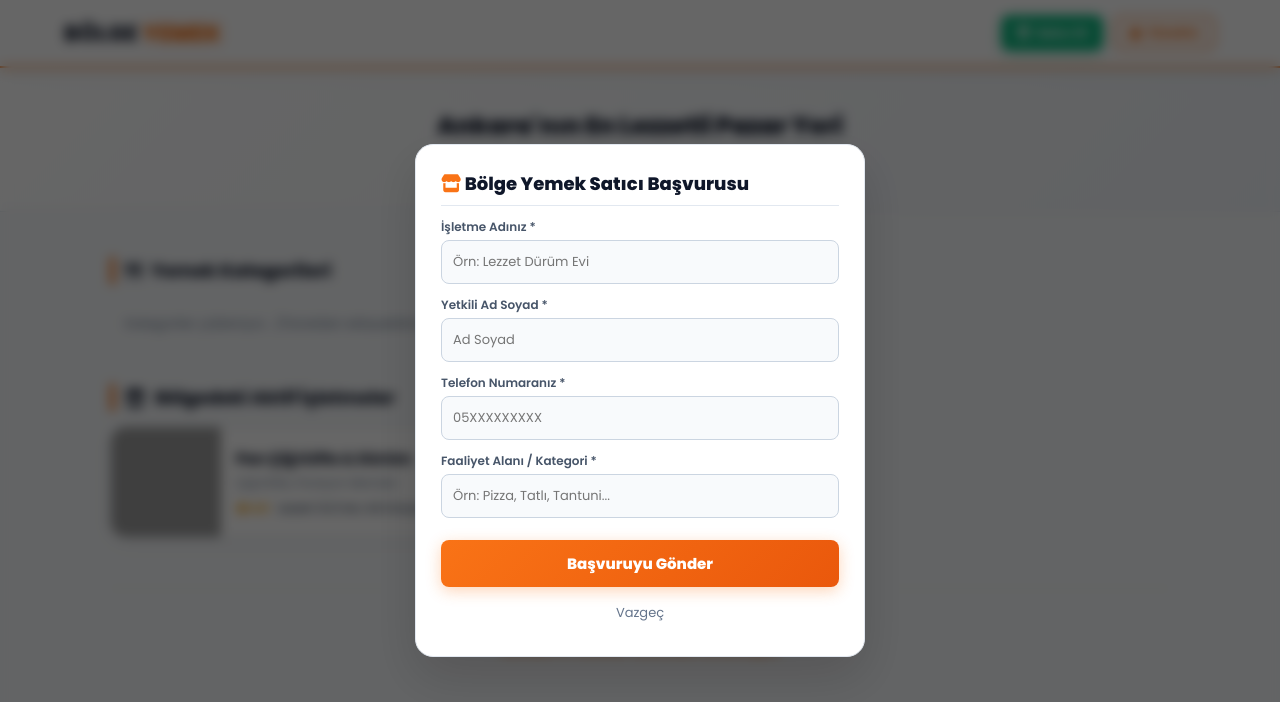
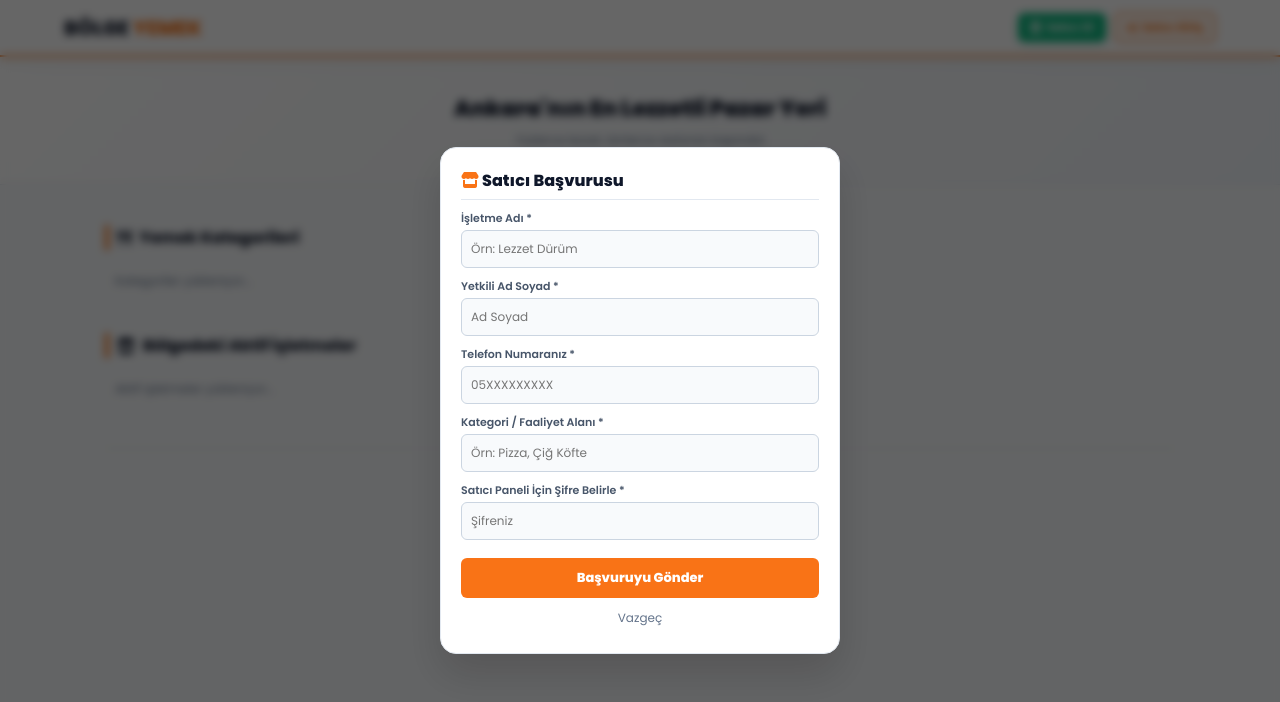
Before and after one commit to mustafatan06/bolge-yemek-web, an Electron app: page index.html in a window 1280 px wide. Both pictures are taken after a click on the button "Satıcı Ol". Drawn offline with Linux system fonts and the light colour scheme; no server answers; grey boxes are pictures that could not be loaded.

Commit message:
Ana sayfadan yonetim butonu tamamen kaldirildi,musteriler sadece satici ol ve giris butonlarini gorecek

```diff
--- a/index.html
+++ b/index.html
@@ -10,56 +10,55 @@
         * { box-sizing: border-box; margin: 0; padding: 0; font-family: 'Poppins', sans-serif; }
         body { background: #f8fafc; color: #1e293b; padding-bottom: 50px; overflow-x: hidden; }
 
-        header { background: #ffffff; border-bottom: 2px solid #f97316; padding: 15px 5%; display: flex; justify-content: space-between; align-items: center; position: sticky; top: 0; z-index: 1000; box-shadow: 0 4px 20px rgba(0,0,0,0.05); }
-        .logo { font-size: 22px; font-weight: 800; text-decoration: none; text-transform: uppercase; letter-spacing: 0.5px; }
+        header { background: #ffffff; border-bottom: 2px solid #f97316; padding: 12px 5%; display: flex; justify-content: space-between; align-items: center; position: sticky; top: 0; z-index: 1000; box-shadow: 0 4px 20px rgba(0,0,0,0.05); }
+        .logo { font-size: 20px; font-weight: 800; text-decoration: none; text-transform: uppercase; }
         .logo .bolge { color: #0f172a; }
-        .logo .yemek { color: #f97316; text-shadow: 0 0 15px rgba(249,115,22,0.3); }
+        .logo .yemek { color: #f97316; }
 
-        .header-buttons { display: flex; gap: 10px; }
-        .satici-ol-btn { background: #10b981; color: white; border: none; padding: 8px 16px; border-radius: 8px; font-size: 12px; font-weight: 700; cursor: pointer; display: flex; align-items: center; gap: 6px; transition: 0.3s; box-shadow: 0 4px 15px rgba(16,185,129,0.2); }
+        .header-buttons { display: flex; gap: 8px; align-items: center; }
+        .btn-small { padding: 6px 12px; border-radius: 6px; font-size: 11px; font-weight: 700; cursor: pointer; display: flex; align-items: center; gap: 5px; text-decoration: none; transition: 0.3s; white-space: nowrap; }
+        .satici-ol-btn { background: #10b981; color: white; border: none; box-shadow: 0 2px 10px rgba(16,185,129,0.2); }
         .satici-ol-btn:hover { background: #059669; }
-        .panel-giris-btn { background: rgba(249,115,22,0.1); border: 1px solid #f97316; color: #f97316; padding: 8px 16px; border-radius: 8px; font-size: 12px; font-weight: 700; text-decoration: none; display: flex; align-items: center; gap: 6px; transition: 0.3s; }
-        .panel-giris-btn:hover { background: #f97316; color: #fff; }
+        .satici-giris-btn { background: rgba(249,115,22,0.1); border: 1px solid #f97316; color: #f97316; }
+        .satici-giris-btn:hover { background: #f97316; color: #fff; }
 
-        .hero-section { background: linear-gradient(135deg, #ffffff, #f1f5f9); border-bottom: 1px solid #e2e8f0; padding: 40px 20px; text-align: center; }
-        .hero-section h1 { font-size: 24px; font-weight: 900; color: #0f172a; margin-bottom: 8px; }
-        .hero-section p { font-size: 13px; color: #64748b; margin-bottom: 0px; }
+        .hero-section { background: linear-gradient(135deg, #ffffff, #f1f5f9); border-bottom: 1px solid #e2e8f0; padding: 35px 20px; text-align: center; }
+        .hero-section h1 { font-size: 22px; font-weight: 900; color: #0f172a; margin-bottom: 6px; }
+        .hero-section p { font-size: 12px; color: #64748b; }
 
-        .container { max-width: 1100px; margin: 0 auto; padding: 20px; }
+        .container { max-width: 1100px; margin: 0 auto; padding: 15px; }
+        .section-title { font-size: 16px; font-weight: 800; color: #0f172a; margin: 25px 0 12px 0; border-left: 4px solid #f97316; padding-left: 8px; display: flex; align-items: center; gap: 8px; }
 
-        .section-title { font-size: 18px; font-weight: 800; color: #0f172a; margin: 25px 0 15px 0; border-left: 5px solid #f97316; padding-left: 10px; display: flex; align-items: center; gap: 10px; }
-
-        /* YEMEKSEPETİ TARZI YATAY KAYDIRMALI KATEGORİLER (HORIZONTAL SCROLL) */
-        .categories-slider { display: flex; gap: 15px; overflow-x: auto; padding-bottom: 10px; scrollbar-width: none; -ms-overflow-style: none; }
+        .categories-slider { display: flex; gap: 12px; overflow-x: auto; padding-bottom: 8px; scrollbar-width: none; }
         .categories-slider::-webkit-scrollbar { display: none; }
 
-        .category-card { min-width: 120px; width: 120px; background: #ffffff; border-radius: 14px; overflow: hidden; border: 1px solid #e2e8f0; text-decoration: none; transition: 0.3s; display: flex; flex-direction: column; flex-shrink: 0; box-shadow: 0 4px 15px rgba(0,0,0,0.03); }
-        .category-card:hover { border-color: #f97316; transform: translateY(-3px); box-shadow: 0 8px 25px rgba(249,115,22,0.12); }
-        .cat-img { width: 100%; height: 95px; object-fit: cover; border-bottom: 2px solid #f97316; }
-        .cat-body { padding: 10px; text-align: center; }
-        .cat-body h3 { font-size: 12px; font-weight: 700; color: #0f172a; margin-bottom: 2px; white-space: nowrap; overflow: hidden; text-overflow: ellipsis; }
-        .cat-body span { font-size: 10px; color: #64748b; font-weight: 600; }
+        .category-card { min-width: 110px; width: 110px; background: #ffffff; border-radius: 12px; overflow: hidden; border: 1px solid #e2e8f0; text-decoration: none; transition: 0.3s; display: flex; flex-direction: column; flex-shrink: 0; box-shadow: 0 4px 15px rgba(0,0,0,0.03); }
+        .category-card:hover { border-color: #f97316; transform: translateY(-3px); }
+        .cat-img { width: 100%; height: 85px; object-fit: cover; border-bottom: 2px solid #f97316; background: #f1f5f9; }
+        .cat-body { padding: 8px; text-align: center; }
+        .cat-body h3 { font-size: 11px; font-weight: 700; color: #0f172a; margin-bottom: 2px; white-space: nowrap; overflow: hidden; text-overflow: ellipsis; }
+        .cat-body span { font-size: 9px; color: #64748b; font-weight: 600; }
 
-        .restaurants-grid { display: grid; grid-template-columns: 1fr; gap: 15px; }
-        @media(min-width: 768px) { .restaurants-grid { grid-template-columns: repeat(2, 1fr); gap: 20px; } }
-        .restaurant-card { background: #ffffff; border-radius: 16px; border: 1px solid #e2e8f0; display: flex; overflow: hidden; text-decoration: none; transition: 0.3s; box-shadow: 0 5px 20px rgba(0,0,0,0.04); }
-        .restaurant-card:hover { border-color: #f97316; transform: translateY(-3px); box-shadow: 0 10px 30px rgba(249,115,22,0.12); }
-        .rest-logo { width: 110px; height: 110px; object-fit: cover; background: #f1f5f9; }
-        .rest-info { padding: 15px; display: flex; flex-direction: column; justify-content: center; }
-        .rest-info h4 { font-size: 15px; color: #0f172a; font-weight: 800; margin-bottom: 4px; }
-        .rest-info p { font-size: 12px; color: #64748b; margin-bottom: 8px; }
-        .rest-puanlar { display: flex; gap: 10px; font-size: 11px; color: #475569; font-weight: 600; }
+        .restaurants-grid { display: grid; grid-template-columns: 1fr; gap: 12px; }
+        @media(min-width: 768px) { .restaurants-grid { grid-template-columns: repeat(2, 1fr); gap: 15px; } }
+        .restaurant-card { background: #ffffff; border-radius: 14px; border: 1px solid #e2e8f0; display: flex; overflow: hidden; text-decoration: none; transition: 0.3s; box-shadow: 0 4px 15px rgba(0,0,0,0.03); }
+        .restaurant-card:hover { border-color: #f97316; transform: translateY(-2px); }
+        .rest-logo { width: 100px; height: 100px; object-fit: cover; background: #f1f5f9; }
+        .rest-info { padding: 12px; display: flex; flex-direction: column; justify-content: center; }
+        .rest-info h4 { font-size: 14px; color: #0f172a; font-weight: 800; margin-bottom: 3px; }
+        .rest-info p { font-size: 11px; color: #64748b; margin-bottom: 6px; }
+        .rest-puanlar { display: flex; gap: 8px; font-size: 10px; color: #475569; font-weight: 600; }
         .rest-puanlar span { color: #f59e0b; font-weight: 800; }
 
-        .modal { display: none; position: fixed; top: 0; left: 0; width: 100%; height: 100%; background: rgba(0,0,0,0.6); backdrop-filter: blur(6px); justify-content: center; align-items: center; z-index: 10000; padding: 15px; }
-        .modal-content { background: #ffffff; padding: 25px; border-radius: 18px; width: 100%; max-width: 450px; border: 1px solid #e2e8f0; box-shadow: 0 20px 50px rgba(0,0,0,0.15); }
-        .form-group { margin-bottom: 12px; text-align: left; }
-        .form-group label { display: block; font-size: 12px; color: #475569; margin-bottom: 4px; font-weight: 600; }
-        .form-group input, .form-group textarea { width: 100%; padding: 11px; background: #f8fafc; border: 1px solid #cbd5e1; border-radius: 8px; color: #0f172a; font-size: 13px; outline: none; }
+        .modal { display: none; position: fixed; top: 0; left: 0; width: 100%; height: 100%; background: rgba(0,0,0,0.6); backdrop-filter: blur(4px); justify-content: center; align-items: center; z-index: 10000; padding: 15px; }
+        .modal-content { background: #ffffff; padding: 20px; border-radius: 16px; width: 100%; max-width: 400px; border: 1px solid #e2e8f0; box-shadow: 0 20px 40px rgba(0,0,0,0.15); }
+        .form-group { margin-bottom: 10px; text-align: left; }
+        .form-group label { display: block; font-size: 11px; color: #475569; margin-bottom: 3px; font-weight: 600; }
+        .form-group input { width: 100%; padding: 9px; background: #f8fafc; border: 1px solid #cbd5e1; border-radius: 6px; color: #0f172a; font-size: 12px; outline: none; }
         .form-group input:focus { border-color: #f97316; }
 
-        .footer { text-align: center; margin-top: 50px; padding: 30px 0; border-top: 1px solid #e2e8f0; font-size: 12px; color: #64748b; }
-        .footer span { color: #f97316; font-weight: 700; display: inline-block; margin-top: 4px; }
+        .footer { text-align: center; margin-top: 40px; padding: 20px 0; border-top: 1px solid #e2e8f0; font-size: 11px; color: #64748b; }
+        .footer span { color: #f97316; font-weight: 700; display: inline-block; margin-top: 3px; }
     </style>
 </head>
 <body>
@@ -67,8 +66,8 @@
     <header>
         <a href="index.html" class="logo"><span class="bolge">Bölge</span> <span class="yemek">Yemek</span></a>
         <div class="header-buttons">
-            <button type="button" class="satici-ol-btn" onclick="document.getElementById('saticiModal').style.display='flex'"><i class="fa-solid fa-store"></i> Satıcı Ol</button>
-            <a href="panel.html" class="panel-giris-btn"><i class="fa-solid fa-lock"></i> Yönetim</a>
+            <button type="button" class="btn-small satici-ol-btn" onclick="document.getElementById('saticiModal').style.display='flex'"><i class="fa-solid fa-store"></i> Satıcı Ol</button>
+            <a href="satici-giris.html" class="btn-small satici-giris-btn"><i class="fa-solid fa-right-to-bracket"></i> Satıcı Giriş</a>
         </div>
     </header>
 
@@ -78,27 +77,14 @@
     </div>
 
     <div class="container">
-        <!-- DİNAMİK YEMEK KATEGORİLERİ (YATAY KAYDIRMALI) -->
         <h3 class="section-title"><i class="fa-solid fa-utensils"></i> Yemek Kategorileri</h3>
         <div class="categories-slider" id="dynamicCategories">
-            <div style="padding: 15px; color: #64748b; font-size: 13px;">Kategoriler yükleniyor... (Panelden ekleyebilirsiniz)</div>
+            <div style="padding: 10px; color: #64748b; font-size: 12px;">Kategoriler yükleniyor...</div>
         </div>
 
-        <!-- BÖLGEDEKİ AKTİF İŞLETMELER -->
         <h3 class="section-title"><i class="fa-solid fa-store"></i> Bölgedeki Aktif İşletmeler</h3>
         <div class="restaurants-grid" id="dynamicRestaurants">
-            <!-- Onaylanan satıcılar buraya otomatik düşecek -->
-            <a href="isletme.html?dukkan=Pan Cig Kofte" class="restaurant-card">
-                <img src="https://i.imgur.com/7y4aCVb.jpg" alt="Pan Çiğ Köfte" class="rest-logo">
-                <div class="rest-info">
-                    <h4>Pan Çiğ Köfte & Dürüm</h4>
-                    <p>Çiğ Köfte, Porsiyon Menüler</p>
-                    <div class="rest-puanlar">
-                        <span><i class="fa-solid fa-star"></i> 4.9</span>
-                        <text>Lezzet: 5.0 | Hız: 4.8 | Kurye: 4.9</text>
-                    </div>
-                </div>
-            </a>
+            <div style="padding: 10px; color: #64748b; font-size: 12px;">Aktif işletmeler yükleniyor...</div>
         </div>
 
         <div class="footer">
@@ -107,32 +93,19 @@
         </div>
     </div>
 
-    <!-- SATICI OL BAŞVURU MODALI -->
     <div id="saticiModal" class="modal">
         <div class="modal-content">
-            <h3 style="color:#0f172a; font-size:18px; font-weight:800; margin-bottom:12px; border-bottom:1px solid #e2e8f0; padding-bottom:8px;"><i class="fa-solid fa-store" style="color:#f97316;"></i> Bölge Yemek Satıcı Başvurusu</h3>
-            <div class="form-group">
-                <label>İşletme Adınız *</label>
-                <input type="text" id="basvuruIsletme" placeholder="Örn: Lezzet Dürüm Evi">
-            </div>
-            <div class="form-group">
-                <label>Yetkili Ad Soyad *</label>
-                <input type="text" id="basvuruYetkili" placeholder="Ad Soyad">
-            </div>
-            <div class="form-group">
-                <label>Telefon Numaranız *</label>
-                <input type="tel" id="basvuruTel" placeholder="05XXXXXXXXX">
-            </div>
-            <div class="form-group">
-                <label>Faaliyet Alanı / Kategori *</label>
-                <input type="text" id="basvuruKategori" placeholder="Örn: Pizza, Tatlı, Tantuni...">
-            </div>
-            <button type="button" onclick="saticiBasvuruGonder()" style="width:100%; background:linear-gradient(135deg, #f97316, #ea580c); color:white; border:none; padding:12px; border-radius:8px; font-weight:800; font-size:15px; cursor:pointer; margin-top:10px; box-shadow:0 4px 15px rgba(249,115,22,0.3);">Başvuruyu Gönder</button>
-            <button type="button" onclick="document.getElementById('saticiModal').style.display='none'" style="width:100%; background:transparent; color:#64748b; border:none; padding:8px; cursor:pointer; margin-top:8px; font-size:13px;">Vazgeç</button>
+            <h3 style="color:#0f172a; font-size:16px; font-weight:800; margin-bottom:10px; border-bottom:1px solid #e2e8f0; padding-bottom:6px;"><i class="fa-solid fa-store" style="color:#f97316;"></i> Satıcı Başvurusu</h3>
+            <div class="form-group"><label>İşletme Adı *</label><input type="text" id="basvuruIsletme" placeholder="Örn: Lezzet Dürüm"></div>
+            <div class="form-group"><label>Yetkili Ad Soyad *</label><input type="text" id="basvuruYetkili" placeholder="Ad Soyad"></div>
+            <div class="form-group"><label>Telefon Numaranız *</label><input type="tel" id="basvuruTel" placeholder="05XXXXXXXXX"></div>
+            <div class="form-group"><label>Kategori / Faaliyet Alanı *</label><input type="text" id="basvuruKategori" placeholder="Örn: Pizza, Çiğ Köfte"></div>
+            <div class="form-group"><label>Satıcı Paneli İçin Şifre Belirle *</label><input type="password" id="basvuruSifre" placeholder="Şifreniz"></div>
+            <button type="button" onclick="saticiBasvuruGonder()" style="width:100%; background:#f97316; color:white; border:none; padding:10px; border-radius:6px; font-weight:800; font-size:13px; cursor:pointer; margin-top:8px;">Başvuruyu Gönder</button>
+            <button type="button" onclick="document.getElementById('saticiModal').style.display='none'" style="width:100%; background:transparent; color:#64748b; border:none; padding:6px; cursor:pointer; margin-top:5px; font-size:12px;">Vazgeç</button>
         </div>
     </div>
 
-    <!-- Firebase SDK -->
     <script src="https://www.gstatic.com/firebasejs/9.22.0/firebase-app-compat.js"></script>
     <script src="https://www.gstatic.com/firebasejs/9.22.0/firebase-database-compat.js"></script>
     <script>
@@ -148,16 +121,13 @@
         if (!firebase.apps.length) { firebase.initializeApp(firebaseConfig); }
         const db = firebase.database();
 
-        // 1. ANLIK KATEGORİLERİ ÇEK VE YATAY SLIDER OLARAK DİZ
         db.ref('categories').on('value', (snapshot) => {
             const slider = document.getElementById('dynamicCategories');
             slider.innerHTML = '';
             const data = snapshot.val();
-            if(!data) {
-                slider.innerHTML = '<div style="padding:10px; color:#64748b; font-size:13px;">Henüz kategori eklenmemiş. Yönetim panelinden ekleyin.</div>';
-                return;
-            }
-            Object.keys(data).forEach(key => {
+            if(!data) { slider.innerHTML = '<div style="padding:10px; font-size:12px; color:#64748b;">Henüz kategori eklenmemiş.</div>'; return; }
+            const sortedKeys = Object.keys(data).sort((a, b) => (data[a].sira || 99) - (data[b].sira || 99));
+            sortedKeys.forEach(key => {
                 const kat = data[key];
                 slider.innerHTML += `
                     <a href="kategori.html?kat=${kat.slug}" class="category-card">
@@ -171,7 +141,6 @@
             });
         });
 
-        // 2. SİTE AYARLARINI ANLIK ÇEK (BAŞLIK & SLOGAN)
         db.ref('site_settings').on('value', (snapshot) => {
             const settings = snapshot.val();
             if(settings) {
@@ -180,45 +149,38 @@
             }
         });
 
-        // 3. ONAYLANAN AKTİF İŞLETMELERİ ANLIK ÇEK
         db.ref('active_restaurants').on('value', (snapshot) => {
             const container = document.getElementById('dynamicRestaurants');
-            // Sabit Pan Çiğ Köfte dursun, yanına yeni onaylananlar eklensin veya liste güncellensin
             const data = snapshot.val();
-            if(data) {
-                // İstersen tamamen dinamik yapabiliriz
+            if(!data) { container.innerHTML = '<div style="padding:10px; font-size:12px; color:#64748b;">Henüz aktif işletme bulunmuyor.</div>'; return; }
             let html = '';
             Object.keys(data).forEach(key => {
                 const r = data[key];
                 html += `
-                        <a href="isletme.html?dukkan=${encodeURIComponent(r.ad)}" class="restaurant-card">
-                            <img src="https://i.imgur.com/7y4aCVb.jpg" alt="${r.ad}" class="rest-logo">
+                    <a href="isletme.html?id=${key}" class="restaurant-card">
+                        <img src="${r.gorsel || 'https://i.imgur.com/7y4aCVb.jpg'}" alt="${r.ad}" class="rest-logo">
                         <div class="rest-info">
                             <h4>${r.ad}</h4>
                             <p>${r.kategori || 'Lezzetler'}</p>
                             <div class="rest-puanlar">
                                 <span><i class="fa-solid fa-star"></i> ${r.puan || '5.0'}</span>
-                                    <text>Sistem Onaylı İşletme</text>
+                                <text>Sistem Onaylı</text>
                             </div>
                         </div>
                     </a>
                 `;
             });
             container.innerHTML = html;
-            }
         });
 
-        // Satıcı Başvuru Gönderme Fonksiyonu
         function saticiBasvuruGonder() {
             const isletme = document.getElementById('basvuruIsletme').value.trim();
             const yetkili = document.getElementById('basvuruYetkili').value.trim();
             const tel = document.getElementById('basvuruTel').value.trim();
             const kat = document.getElementById('basvuruKategori').value.trim();
+            const sifre = document.getElementById('basvuruSifre').value.trim();
 
-            if(!isletme || !yetkili || !tel) {
-                alert("Lütfen zorunlu alanları doldurun.");
-                return;
-            }
+            if(!isletme || !yetkili || !tel || !sifre) { alert("Lütfen tüm zorunlu alanları doldurun."); return; }
 
             const basvuruId = 'BASVURU-' + Date.now();
             db.ref('seller_applications/' + basvuruId).set({
@@ -227,14 +189,11 @@
                 yetkiliAdi: yetkili,
                 telefon: tel,
                 kategori: kat,
+                sifre: sifre,
                 tarih: new Date().toLocaleDateString('tr-TR')
             }).then(() => {
-                alert("Başvurunuz başarıyla alındı! En kısa sürede incelenip tarafınıza dönüş yapılacaktır.");
+                alert("Başvurunuz alındı! Onaylandığında belirlediğiniz şifre ile satıcı paneline giriş yapabilirsiniz.");
                 document.getElementById('saticiModal').style.display = 'none';
-                document.getElementById('basvuruIsletme').value = '';
-                document.getElementById('basvuruYetkili').value = '';
-                document.getElementById('basvuruTel').value = '';
-                document.getElementById('basvuruKategori').value = '';
             });
         }
     </script>
```
Lines whose indentation alone changed are shown as unchanged.
